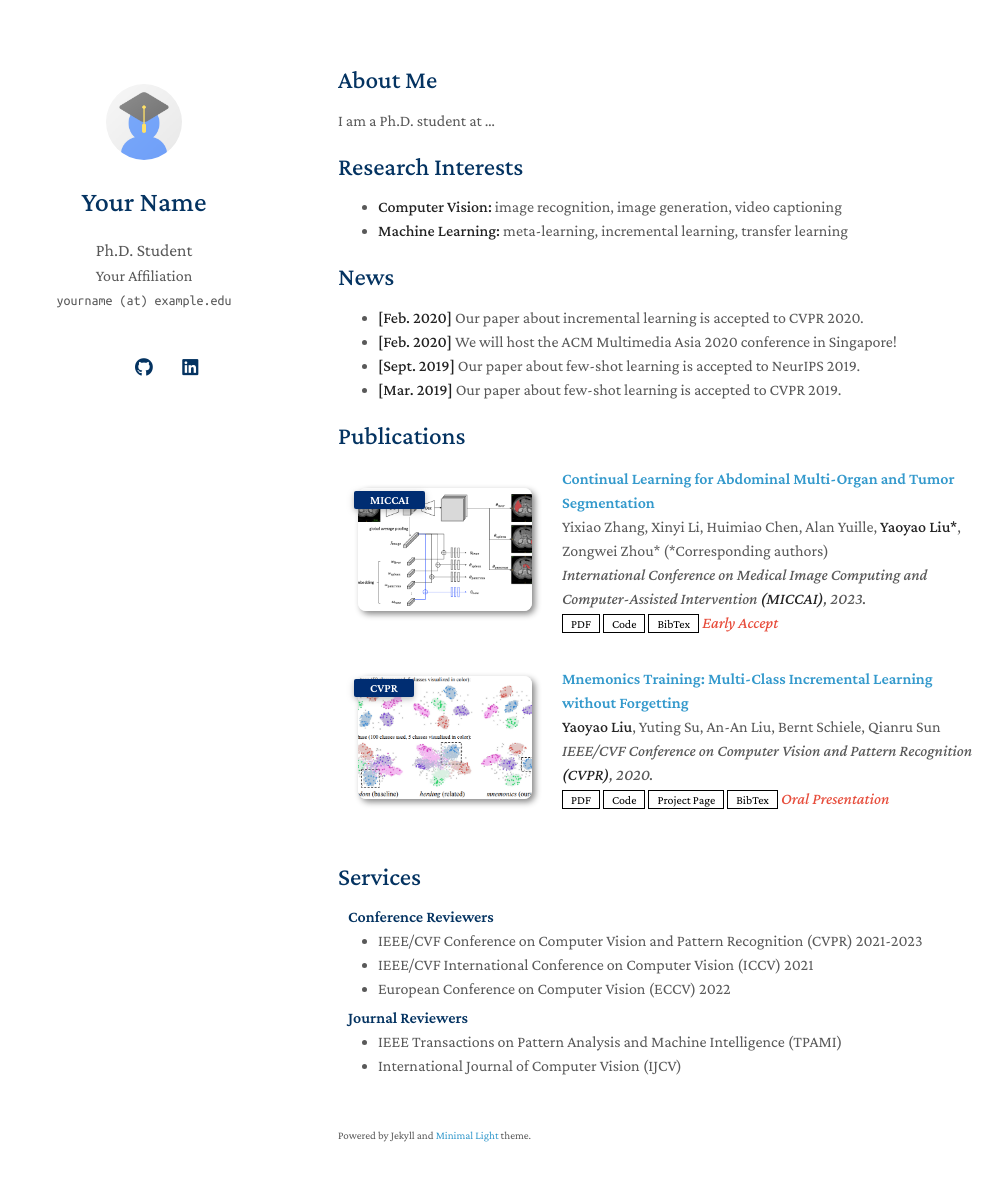
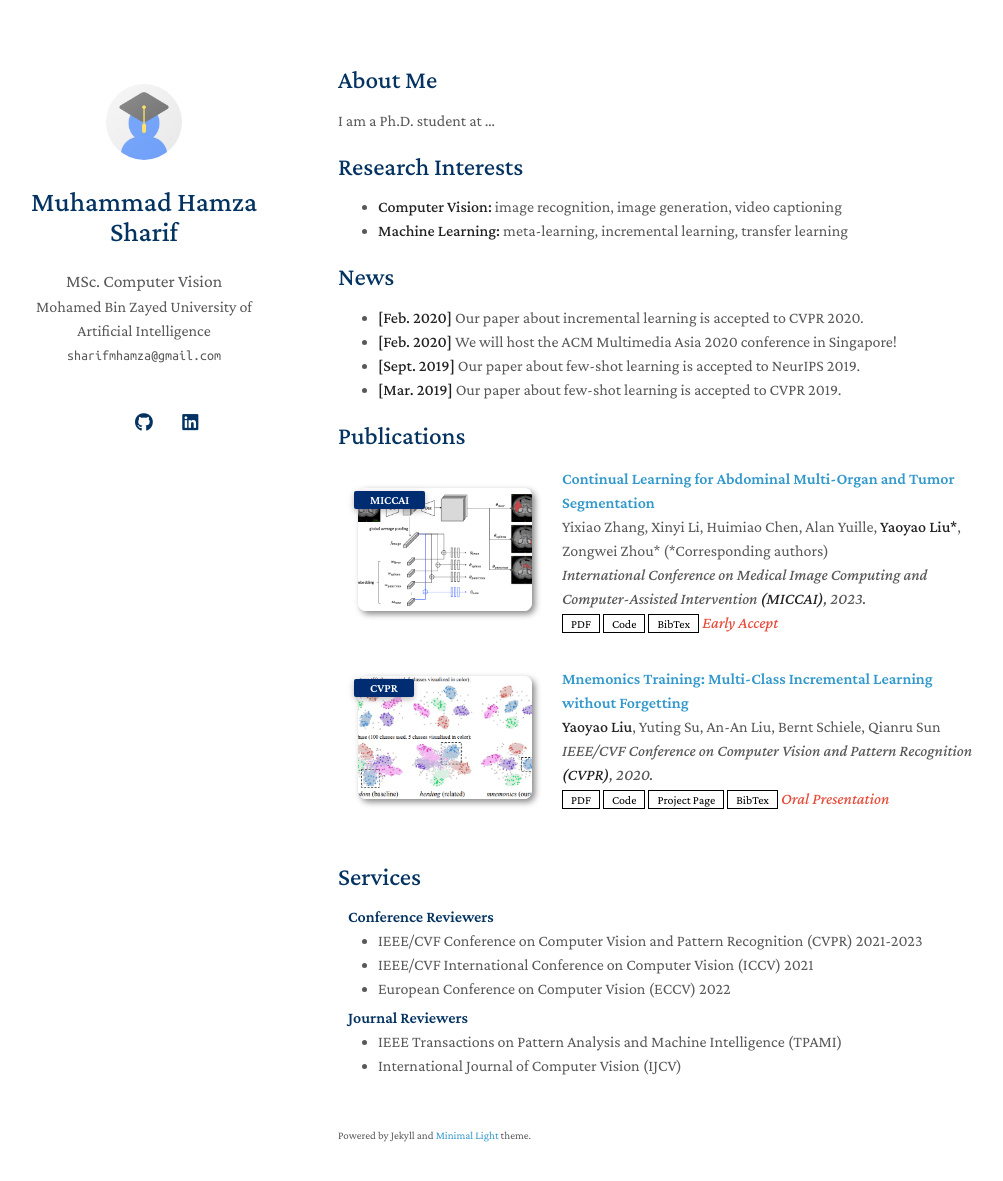
Before and after one commit to Sharifmhamza/sharifmhamza.github.io, a Jekyll site: the page built from index.md, in a window 1280 px wide and 1216 px high. Shown: the top 1181 px of the window, without its empty margins (132-1135 px from the left). Built offline with Jekyll 4.4.1, drawn with Linux system fonts in a browser that asks for light colours; a style sheet for code colours, icons or effects is not loaded; our own code applies the rules of GitHub Pages for plain Markdown files.

Commit message:
Update _config.yml

```diff
--- a/_config.yml
+++ b/_config.yml
@@ -1,8 +1,8 @@
 # Basic Information
-title: Your Name
-position: Ph.D. Student
-affiliation: Your Affiliation
-email: yourname (at) example.edu
+title: Muhammad Hamza Sharif
+position: MSc. Computer Vision
+affiliation: Mohamed Bin Zayed University of Artificial Intelligence
+email: sharifmhamza@gmail.com
 
 # Search Engine Optimization (SEO)
 # The following information is used to improve the website traffic from search engines, e.g., Google.
@@ -12,10 +12,10 @@ canonical: https://minimal-light-theme.yliu.me/
 
 # Links
 # If you don't need one of them, you may delete the corresponding line.
-google_scholar: https://scholar.google.com/
+google_scholar: https://scholar.google.com.pk/citations?user=PR0fCIsAAAAJ&hl=en
 cv_link: assets/files/curriculum_vitae.pdf
-github_link: https://github.com/
-linkedin: https://www.linkedin.com/
+github_link: https://github.com/Sharifmhamza
+linkedin: https://www.linkedin.com/in/muhammad-hamza-sharif-875953144/
 twitter: https://twitter.com/
 
 # Images (e.g., your profile picture and your website's favicon)
```
